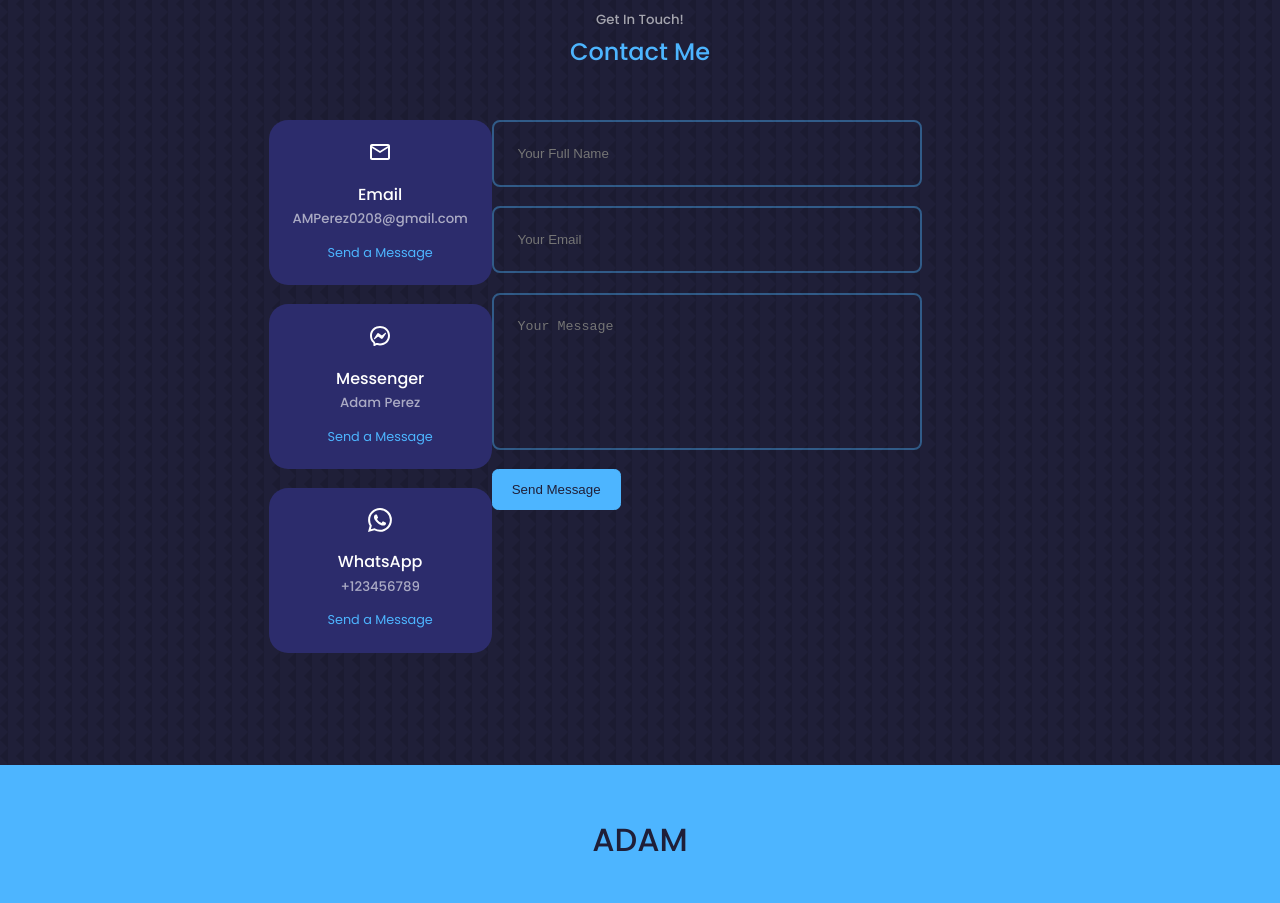
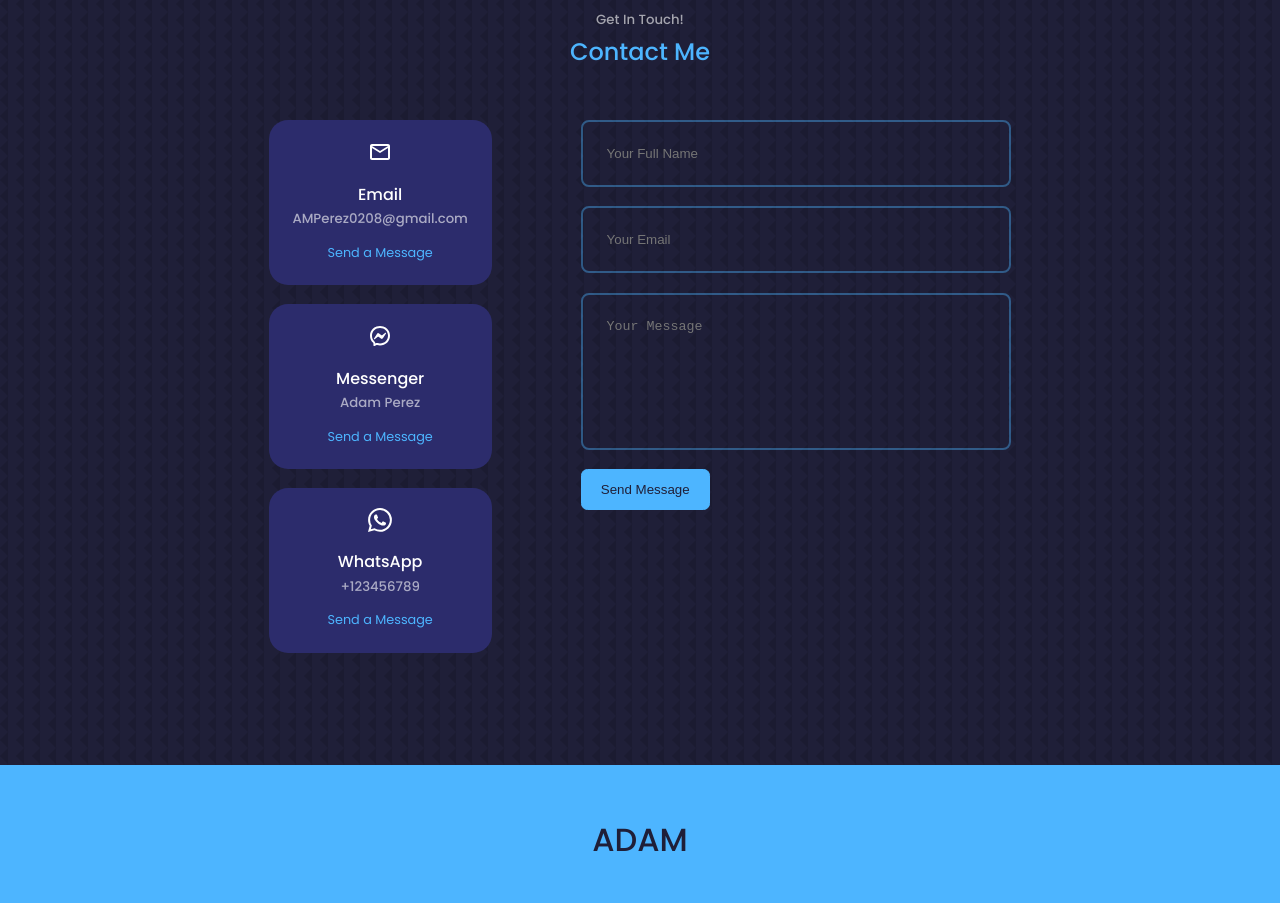
Before and after one commit to APxISO/react_portfolio, a React (Create React App) app: page / in a window 1280 px wide. Shown: the part 4500-5403 px from the top of the page. Built offline with nearby package versions, Linux system fonts and the light colour scheme; a web font is replaced by a local one.

Commit message:
fixed form

```diff
--- a/src/components/contact/contact.css
+++ b/src/components/contact/contact.css
@@ -2,7 +2,7 @@
     width: 58%;
     display: grid;
     grid-template-columns: 30% 58%;
-    gap: 1
+    gap: 12%
 }
 
 .contact__options {
```
